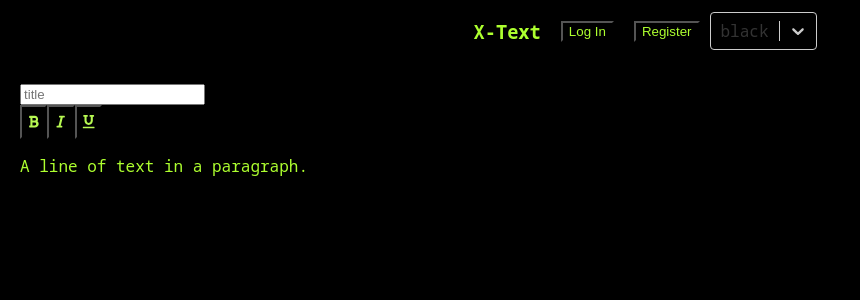
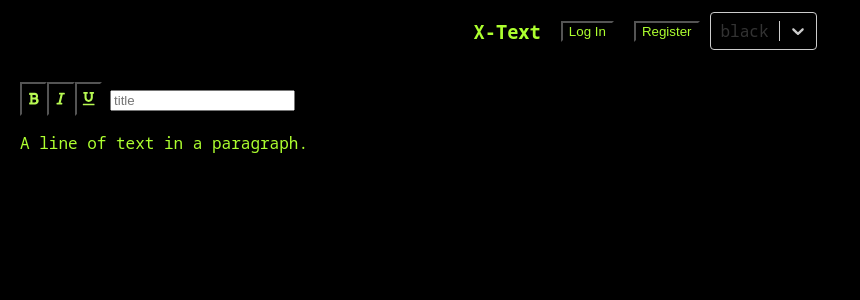
Before and after one commit to Cam06002/x-text, a React (Create React App) app: page / in a window 1280 px wide. Shown: the top 300 px of the page, without its empty margins (0-860 px from the left). Built offline with nearby package versions, Linux system fonts and the light colour scheme.

Commit message:
set up editor content state and added title for saving

```diff
--- a/src/App.css
+++ b/src/App.css
@@ -43,6 +43,11 @@ body {
   justify-content: center;
 }
 
+.left-justify-override {
+  justify-items: flex-start !important;
+  justify-content: flex-start !important;
+}
+
 .item-gapper {
   margin-left: 10px;
   margin-right: 10px;
@@ -85,3 +90,7 @@ body {
 .vertical-margins {
   margin: 1rem 0rem 1rem 0rem !important;
 }
+
+.horizontal-margins {
+  margin: 0rem .5rem 0rem .5rem !important;
+}
--- a/src/CallApi.js
+++ b/src/CallApi.js
@@ -1,6 +1,5 @@
 export default async function CallApi(apiParams) {
     const abortController = new AbortController();
-
     let responseData;
 
     try{
--- a/src/FileHandling/saveFile.js
+++ b/src/FileHandling/saveFile.js
@@ -1,4 +1,8 @@
 export default function SaveFile(event, editorContent, title){
     event.preventDefault();
-    console.log(editorContent, title);
+    let fileJson = JSON.stringify({
+        title: title,
+        editorContent: editorContent
+    })
+    console.log(fileJson);
 }
--- a/src/TextEditor/TextEdit.js
+++ b/src/TextEditor/TextEdit.js
@@ -3,6 +3,7 @@ import { Slate, Editable, withReact, useSlate } from 'slate-react';
 import {createEditor, Editor} from 'slate';
 import { FaBold, FaItalic, FaUnderline } from "react-icons/fa";
 import { Button, Form } from 'react-bootstrap';
+//import { AuthContext } from '../Auth/authContext';
 
 export default function TextEdit({
   editorColors,
@@ -12,15 +13,17 @@ export default function TextEdit({
   setTitle
 }) {
   const [editor] = useState(()=> withReact(createEditor()));
+  //const auth = useContext(AuthContext);
 
   const initialValue = useMemo(
     () =>
-      JSON.parse(localStorage.getItem('content')) || [
+      JSON.parse(editorContent ? editorContent : localStorage.getItem('content')) || [
         {
           type: 'paragraph',
           children: [{ text: 'A line of text in a paragraph.' }],
         },
       ],
+      // eslint-disable-next-line
     []
   );
 
@@ -37,7 +40,7 @@ export default function TextEdit({
 
   return (
     <>
-      <Form.Control type='text'placeholder='title' value={title} onChange={(e)=>setTitle(e.target.value)}/>
+
       <Slate
         editor={editor}
         initialValue={initialValue}
@@ -48,14 +51,17 @@ export default function TextEdit({
           if (isAstChange) {
             // Save the value to Local Storage.
             const content = JSON.stringify(value)
-            setEditorContent(content);
+            setEditorContent(value);
             localStorage.setItem('content', content)
           }
         }}>
-      <div>
+      <div className='toolbar-div left-justify-override'>
         <MarkButton format="bold" icon={<FaBold/>} editorColors={editorColors}/>
         <MarkButton format="italic" icon={<FaItalic />} editorColors={editorColors}/>
         <MarkButton format="underline" icon={<FaUnderline />} editorColors={editorColors}/>
+        <div className='horizontal-margins'>
+          <Form.Control size='lg' type='text'placeholder='title' value={title} onChange={(e)=>setTitle(e.target.value)}/>
+        </div>
       </div>
       <Editable
         renderElement={renderElement}
--- a/src/TextPage.js
+++ b/src/TextPage.js
@@ -6,7 +6,7 @@ import './App.css';
 export default function TextPage(){
 
     const [editorColors, setEditorColors] = useState({value: 'black-text-box', label: 'black'});
-    const [editorContent, setEditorContent] = useState('');
+    const [editorContent, setEditorContent] = useState(false);
     const [title, setTitle] = useState('');
     const onColorChange = (e) =>{
         setEditorColors(e);
```
